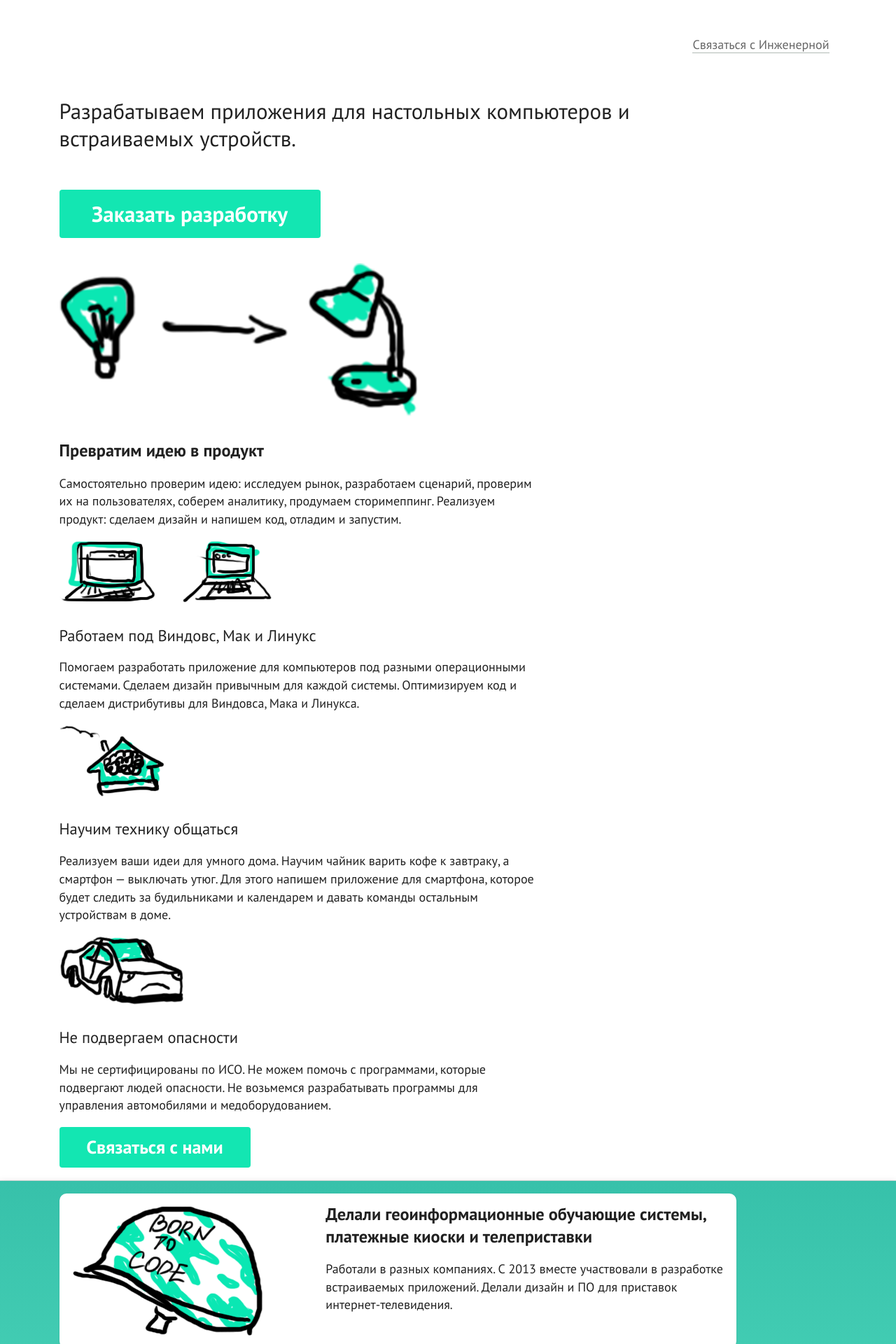
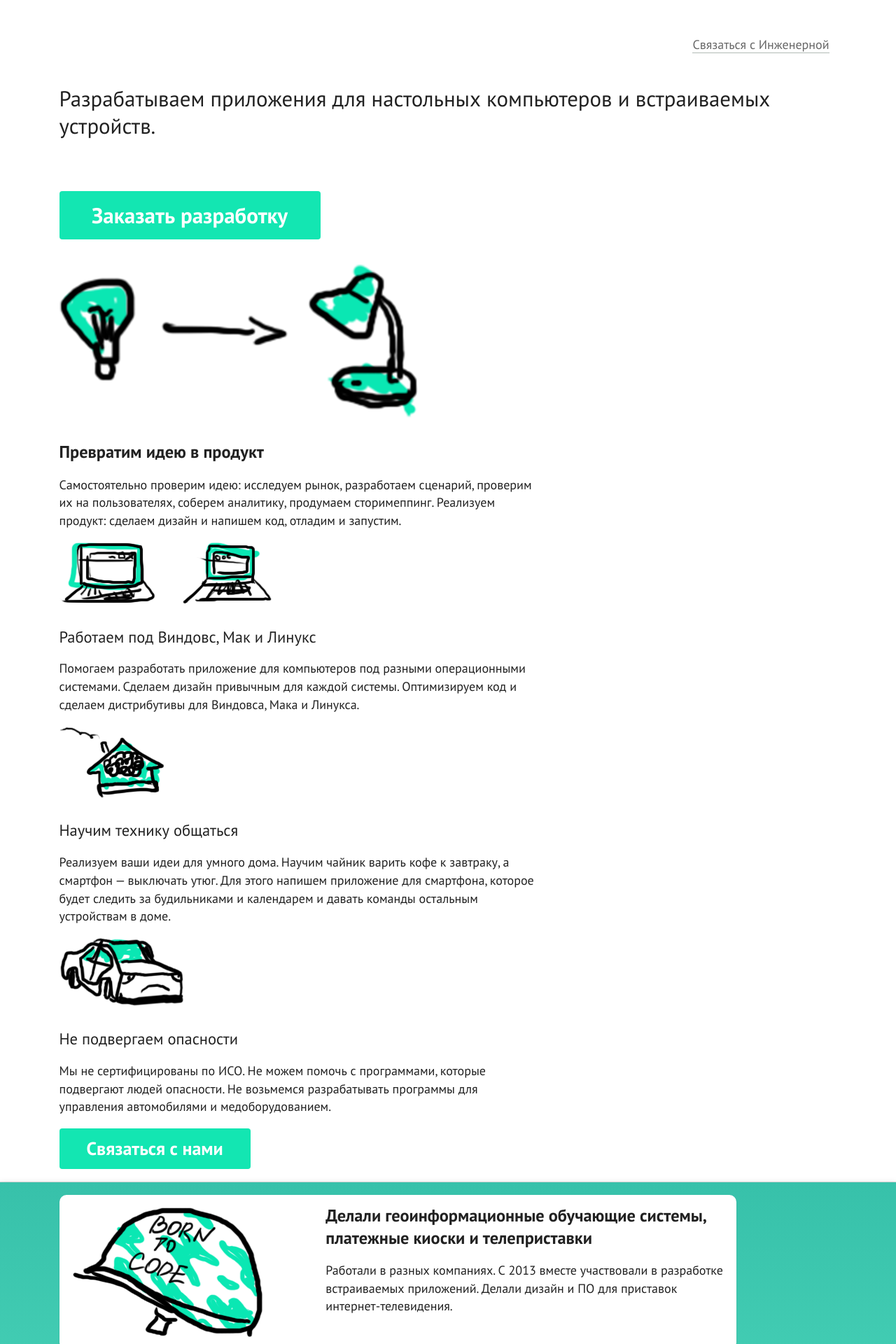
Before and after one commit to engnr/engnr.io, a Jekyll site: the page built from index.html, in a window 1280 px wide. Shown: the top 1920 px of the page at 70% size. Built offline with Jekyll 4.4.1, drawn with Linux system fonts in a browser that asks for light colours; nearby versions of some CDN libraries.

Commit message:
Fix description in page layout

```diff
--- a/_layouts/page.html
+++ b/_layouts/page.html
@@ -1,11 +1,14 @@
 ---
 layout: default
 ---
-<div class="ui middle aligned grid container" id="description">
-  <div class="twelve wide column">
-    <h2 class="ui header">
-      {{ page.description }}
-    </h2>
+<div class="ui vertical basic segment">
+  <div class="ui grid container" id="description">
+
+    <div class="inverted sixteen wide column">
+      <h2 class="ui header">
+        {{ page.description }}
+      </h2>
+    </div>
   </div>
 </div>
 
```
